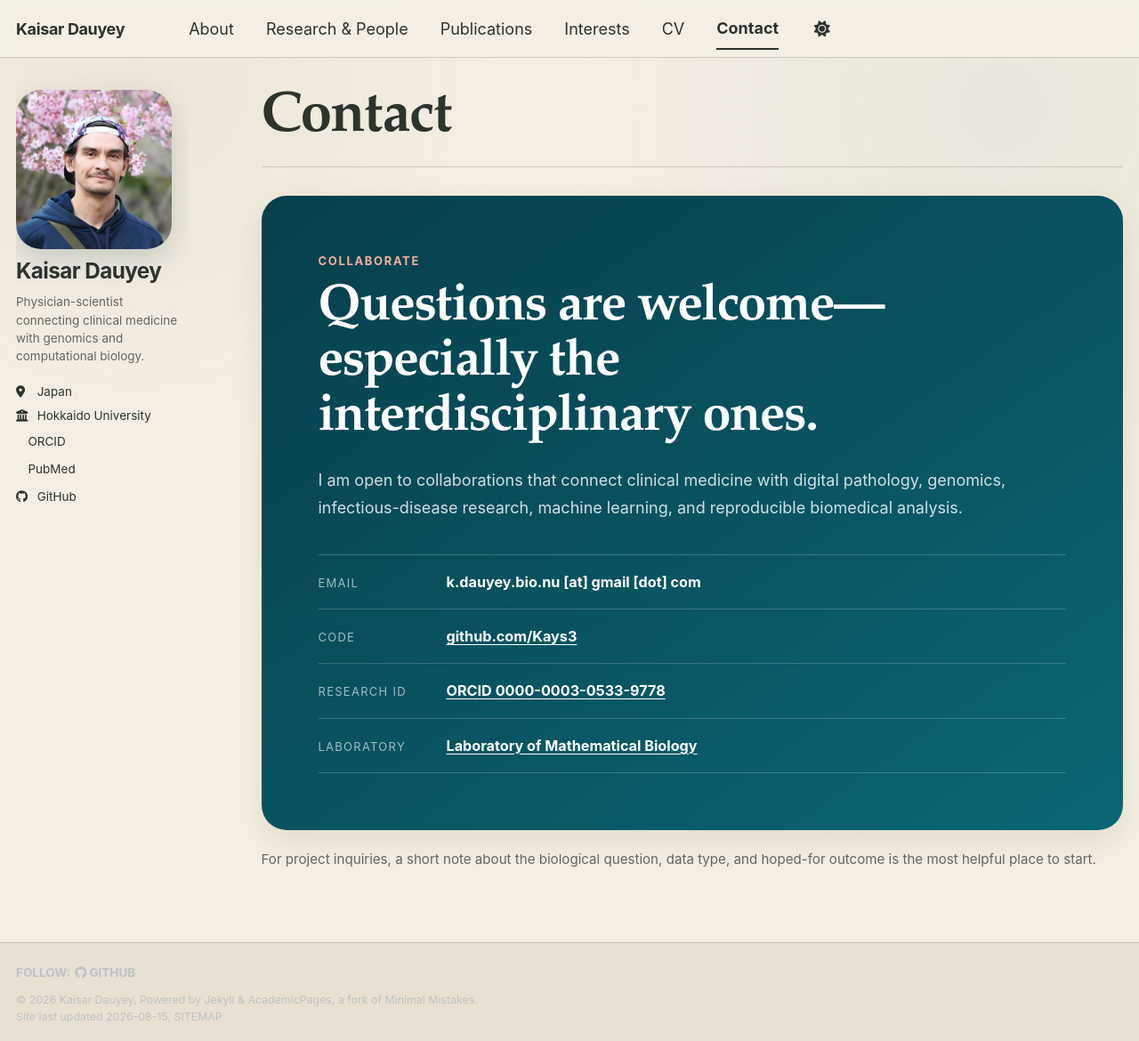
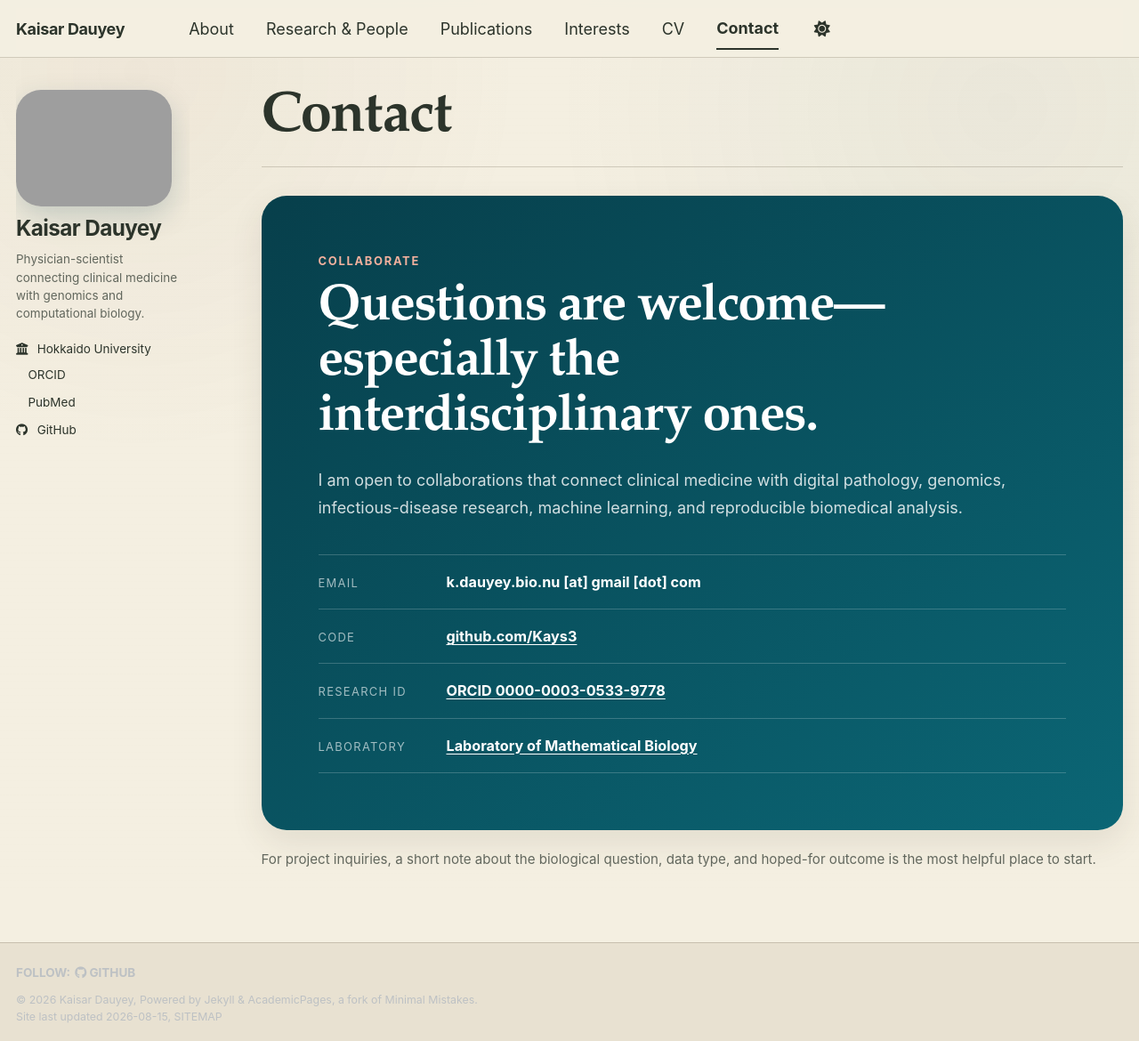
Before and after one commit to Kays3/Kays3.github.io, a Jekyll site: the page built from _pages/contact.md, in a window 1280 px wide and 1170 px high. Shown: the whole window at 89% size. Built offline with Jekyll 4.4.1, drawn with Linux system fonts in a browser that asks for light colours; a style sheet for code colours, icons or effects is not loaded.

Commit message:
Remove personal avatar and location from site profile

```diff
--- a/_config.yml
+++ b/_config.yml
@@ -23,11 +23,11 @@ repository               : "Kays3/Kays3.github.io"
 #               Additional customization can be done by editing /_includes/author-profile.html
 author:
   # Biographic information
-  avatar           : "kaisar-dauyey-2025.jpg"
+  avatar           :
   name             : "Kaisar Dauyey"
   pronouns         : # example: "she/her"
   bio              : "Physician-scientist connecting clinical medicine with genomics and computational biology."
-  location         : "Japan"
+  location         :
   employer         : "Hokkaido University"
   uri              : # URL
   email            :
```
